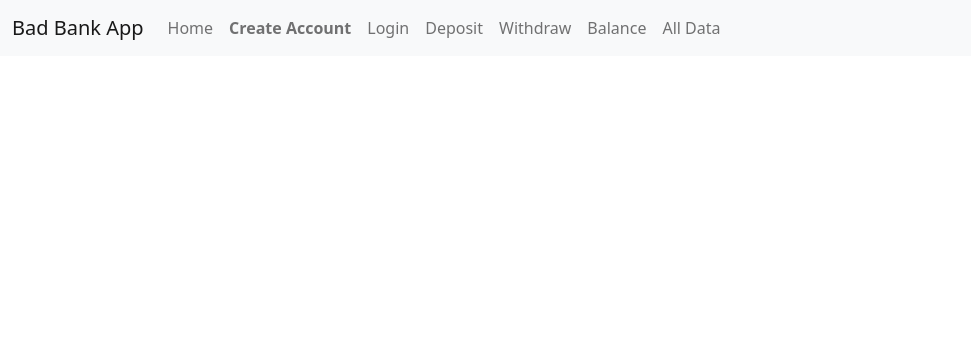
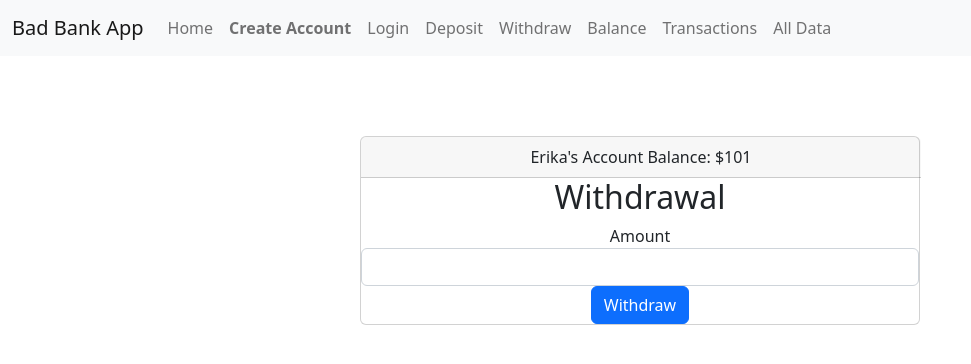
Before and after one commit to s1nghularity/badbank-front, a React (Create React App) app: page /withdraw in a window 1280 px wide. Shown: the top 364 px of the page, without its empty margins (0-971 px from the left). Built offline with nearby package versions, Linux system fonts and the light colour scheme.

Commit message:
added withdraw component functionality + validation
TODO: Track all transactions

```diff
--- a/src/App.js
+++ b/src/App.js
@@ -10,6 +10,7 @@ import Login            from './login';
 import Deposit          from './deposit';
 import Withdraw         from './withdraw'
 import Balance          from './balance'
+import Transactions from './transactions';
 import AllData          from './alldata'
 import ErrorPage        from './error'
 import { UserProvider } from "./context";
@@ -30,6 +31,7 @@ export default function App() {
             <Route path ="/deposit/"           element= { <Deposit /> }        />
             <Route path ="/withdraw/"          element= { <Withdraw /> }       />
             <Route path ="/balance/"           element= { <Balance /> }        />
+            <Route path ="/transactions/"      element= { <Transactions /> }   />
             <Route path ="/alldata/"           element= { <AllData /> }        />
             <Route path ="*"                   element= { <ErrorPage/> }       />
           </Routes>
--- a/src/alldata.js
+++ b/src/alldata.js
@@ -2,7 +2,6 @@ import { useContext, useState } from "react";
 import { useUserContext, UserContext } from "./context";
 import { Card, CardBody, CardHeader} from "reactstrap";
 import * as React from 'react'
-import Deposit from "./deposit";
 
 function AllData() {
   return (
@@ -20,7 +19,7 @@ function UserAccountData() {
   return (
     <UserContext.Provider value={{ user, setUser }}>
     <div>
-     <h3> All User Account Data </h3>
+    <h3> All User Account Data </h3>
       <br/>
         {user.map((user, id) => (
             <>
--- a/src/context.js
+++ b/src/context.js
@@ -13,13 +13,15 @@ export const UserProvider = ({ children }) => {
         name: "abel",
         email: "abel@mit.edu",
         password: "secret",
-        balance: 100 },
+        balance: 100,
+        transactionHistory: [{}]},
 
       { id: 1,
         name: "Erika",
         email: "erikamal@usc.edu",
         password: "markiv",
-        balance: 101 },
+        balance: 101,
+        transactionHistory: [{}]},
     ]
   );
 
@@ -29,21 +31,3 @@ export const UserProvider = ({ children }) => {
     </UserContext.Provider>
   );
 };
-
-
-// function UserProvider({ children }) {
-//   const [user, setUser] = useState();
-
-//   useEffect(() => {
-//     userService.allDetails()
-//       .then(({ data }) => setUser(data));
-//   }, []);
-
-//   return !user ? null : (
-//     <UserContext.Provider value={user}>
-//       {children}
-//     </UserContext.Provider>
-//   );
-// }
-
-// export default UserProvider;
--- a/src/deposit.js
+++ b/src/deposit.js
@@ -1,5 +1,5 @@
-import React, { useContext, useState, useEffect } from 'react'
-import {UserProvider, useUserContext, UserContext} from './context'
+import React, { useEffect, useContext, useState } from 'react'
+import { useUserContext, UserContext} from './context'
 import { Card, CardHeader } from 'reactstrap';
 
 function Deposit( ){
@@ -19,6 +19,17 @@ function Deposit( ){
     setInput('Enter deposit amount');
   }
 
+  function handleChange(event) {
+    const input = event.target.value;
+    if (input < 0 || isNaN(input)) {
+      setError('Positive numerical values only');
+    } else {
+      clearError(event);
+      setSuccess(false)
+      setInput(Number(input));
+    }
+  }
+
   function handleSubmit(event) {
     event.preventDefault();
     let newTotal = total + input;
@@ -27,22 +38,10 @@ function Deposit( ){
       clearError(event);
       clearForm(event);
       setSuccess('Deposit Successful');
-      updateAccountBalance(newTotal)};
+      updateAccountBalance(newTotal)
+      updateTransactions('Deposit', input)};
   }
 
-  function handleChange(event) {
-    const input = event.target.value;
-    if (input < 0 || isNaN(input)) {
-      setError('Positive numerical values only');
-    } else {
-      clearError(event);
-      setSuccess(false)
-      setInput(Number(input));
-
-    }
-  }
-
-  // connect to alldata.js to update user balance
   function updateAccountBalance(newTotal) {
     context.users.find(user => {
       if (user.id === context.user.id)
@@ -50,6 +49,12 @@ function Deposit( ){
       return user;});
   }
 
+  function updateTransactions(type, amount) {
+    context.users.find(user => {
+      if (user.id === context.user.id)
+      {user.transactionHistory = !error && context.user.push({type: 'deposit', amount: input})}
+      return user;});
+  }
 
 
   return (
--- a/src/navbar.js
+++ b/src/navbar.js
@@ -65,6 +65,12 @@ const toggle = () => setIsOpen(!isOpen);
             </NavItem>
 
             <NavItem>
+                <NavLink tag={Link} to='/transactions'>
+                Transactions
+                </NavLink>
+            </NavItem>
+
+            <NavItem>
                 <NavLink tag={Link} to='/alldata'>
                 All Data
                 </NavLink>
--- /dev/null
+++ b/src/transactions.js
@@ -0,0 +1,57 @@
+import React, { useEffect, useContext, useState } from 'react'
+import { useUserContext, UserContext} from './context'
+import { Card, CardHeader, Col, Table } from 'reactstrap';
+
+  //track deposit and withdrawal amounts from deposit and withdrawal components
+
+function Transactions(props) {
+  const context = useContext(UserContext);
+  const renderTable = () => {
+    return context.transactionHistory.map((transaction, index) => {
+      const { ts, type, amount} = transaction;
+      return (
+        <tr key={ts}>
+          <th scope="row">{context.user[1].name}</th>
+          <td>{ts}</td>
+          <td>{type}</td>
+          <td>${amount}</td>
+        </tr>
+      )
+    })
+  }
+
+  return (
+      <div className="container">
+      <div className="row">
+        <div className="col-12">
+          <UserContext.Provider value={{ transactionHistory, setTransactionHistory }}>
+          <Card>
+            <CardHeader>
+              <h3>Transaction History</h3>
+            </CardHeader>
+            <Table>
+              <thead>
+                <tr>
+                  <th>Type</th>
+                  <th>Amount</th>
+                </tr>
+                {user.map((transaction, id) => (
+                  <tr key={id}>
+                    <td>{transaction.type}</td>
+                    <td>{transaction.amount}</td>
+                  </tr>
+                ))}
+              </thead>
+              <tbody>
+                {transactionHistory}
+              </tbody>
+            </Table>
+          </Card>
+          </UserContext.Provider>
+        </div>
+      </div>
+    </div>
+  )
+}
+
+export default Transactions;
--- a/src/withdraw.js
+++ b/src/withdraw.js
@@ -1,81 +1,87 @@
-import React from 'react'
-import {UserProvider} from './context'
+import React, { useContext, useState } from 'react'
+import { useUserContext, UserContext} from './context'
+import { Card, CardHeader } from 'reactstrap';
+
+function Withdraw( ){
+  const context = useContext(UserContext);
+  const { user, setUser } = useUserContext(UserContext);
+  const [input, setInput] = useState('Enter deposit amount');
+  const [total, setTotal] = useState(context.user[1].balance);
+  const [error, setError] = useState(false);
+  const [success, setSuccess] = useState(false);
 
 
-function Withdraw(){
-  const [show, setShow]     = React.useState(true);
-  const [status, setStatus] = React.useState('');
+  function clearError(){
+    setError(false);
+  }
 
-  return (
-    <UserProvider
-      bgcolor="success"
-      header="Withdraw"
-      status={status}
-      body={show ?
-        <WithdrawForm setShow={setShow} setStatus={setStatus}/> :
-        <WithdrawMsg setShow={setShow} setStatus={setStatus}/>}
-    />
-  )
-}
+  function clearForm(){
+    setInput('Enter deposit amount');
+  }
 
-function WithdrawMsg(props){
-  return(<>
-    <h5>Success</h5>
-    <button type="submit"
-      className="btn btn-light"
-      onClick={() => {
-        props.setShow(true);
-        props.setStatus('');
-      }}>
-        Withdraw again
-    </button>
-  </>);
-}
+  function handleChange(event) {
+    const input = event.target.value;
+    if (input < 0 || isNaN(input)) {
+      setError('Positive numerical values only');
+    } else {
+      clearError(event);
+      setSuccess(false)
+      setInput(Number(input));
+    }
 
-function WithdrawForm(props){
-  const [email, setEmail]   = React.useState('');
-  const [amount, setAmount] = React.useState('');
+  }
 
-  function handle(){
-    fetch(`/account/update/${email}/-${amount}`)
-    .then(response => response.text())
-    .then(text => {
-        try {
-            const data = JSON.parse(text);
-            props.setStatus(JSON.stringify(data.value));
-            props.setShow(false);
-            console.log('JSON:', data);
-        } catch(err) {
-            props.setStatus('Deposit failed')
-            console.log('err:', text);
-        }
-    });
+  function handleSubmit(event) {
+    event.preventDefault();
+    let newTotal = total - input;
+    if (!error && newTotal > 0) {
+      setTotal(user[1].balance = newTotal);
+      clearError(event);
+      clearForm(event);
+      setSuccess('Withrdrawal Successful');
+      updateAccountBalance(newTotal)};
+    if(input > total){
+      setError('Insufficient funds')};
+    }
+
+  function updateAccountBalance(newTotal) {
+    context.users.find(user => {
+      if (user.id === context.user.id)
+      {user.balance = newTotal && context.user.push(newTotal);}
+      return user;});
   }
 
 
-  return(<>
 
-    Email<br/>
-    <input type="input"
-      className="form-control"
-      placeholder="Enter email"
-      value={email}
-      onChange={e => setEmail(e.currentTarget.value)}/><br/>
+  return (
+    <UserContext.Provider value={{ user, setUser }}>
 
-    Amount<br/>
-    <input type="number"
-      className="form-control"
-      placeholder="Enter amount"
-      value={amount}
-      onChange={e => setAmount(e.currentTarget.value)}/><br/>
+    <Card style={{ width: '35rem', margin: 'auto', marginTop: '5rem' }}>
+    <CardHeader style={{ width: '35rem' }}>Erika's Account Balance: ${ total }</CardHeader>
+      <h2 style={{ textAlign: 'center' }}>Withdrawal</h2>
+      <form onSubmit={handleSubmit}>
+        <div className="form-group">
+          <label>Amount</label>
+          <input
+            type=""
+            className="form-control"
+            id="amount"
+            onChange={handleChange}
+          />
+          {error && <div className="alert alert-danger">{error}</div>}
+          {success && <div className="alert alert-success">{success}</div>}
 
-    <button type="submit"
-      className="btn btn-light"
-      onClick={handle}>
-        Withdraw
-    </button>
+        </div>
 
-  </>);
+
+        <button disabled={!input} type="submit" className="btn btn-primary">
+          Withdraw
+        </button>
+      </form>
+    </Card>
+
+    </UserContext.Provider>
+  );
 }
 
 export default Withdraw;
```
Also changed, not shown: src/transaction.js (deleted, +0 -111 lines).
